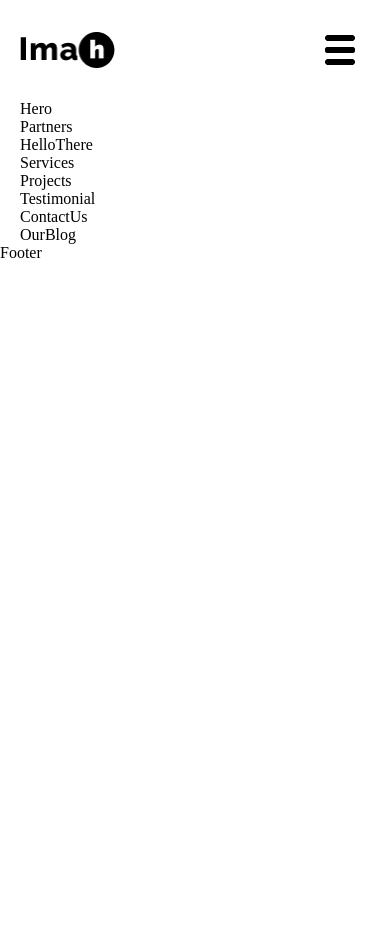
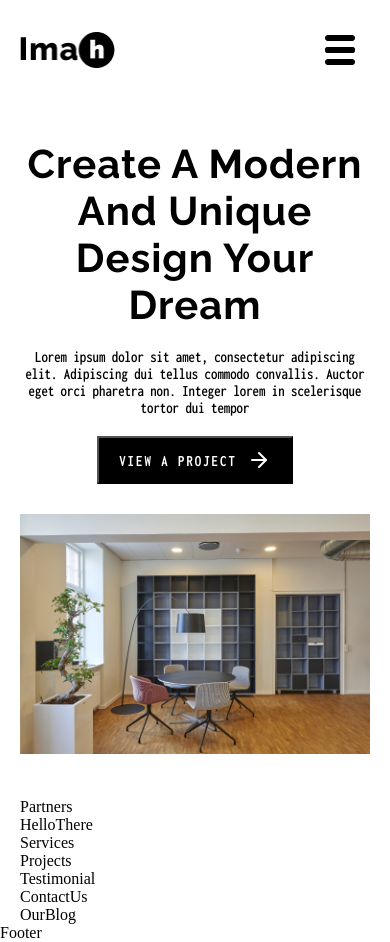
Before and after one commit to aladdinalizada/Imah-front, a React (Vite) app: page / in a window 390 px wide. Before the commit the page ends 844 px from the top, so only its background shows below. Built offline with nearby package versions, Linux system fonts and the light colour scheme.

Commit message:
complete Hero Section

```diff
--- a/src/App.jsx
+++ b/src/App.jsx
@@ -20,8 +20,8 @@ function App() {
         <title>Imah </title>
         <meta name="description" content="Imah is an architecture company" />
       </Helmet>
+      <Hero />
       <div className="container">
-        <Hero />
         <Partners />
         <HelloThere />
         <Services />
--- a/src/pages/Hero/Hero.jsx
+++ b/src/pages/Hero/Hero.jsx
@@ -1,7 +1,28 @@
 import React from "react";
-
+// import Images and icons
+import heroImg from "/assets/pages/hero/hero.png?url";
+import right from "/assets/icons/arrow-right.svg?url";
+// import Styles
+import "./hero.css";
 const Hero = () => {
-  return <div>Hero</div>;
+  return (
+    <div className="heroContainer">
+      <div className="heroText">
+        <h1>Create a modern and unique design your dream</h1>
+        <p>
+          Lorem ipsum dolor sit amet, consectetur adipiscing elit. Adipiscing
+          dui tellus commodo convallis. Auctor eget orci pharetra non. Integer
+          lorem in scelerisque tortor dui tempor
+        </p>
+        <button className="heroBtn">
+          VIEW A PROJECT <img src={right} alt="" />
+        </button>
+      </div>
+      <div className="heroImg">
+        <img src={heroImg} alt="" />
+      </div>
+    </div>
+  );
 };
 
 export default Hero;
--- /dev/null
+++ b/src/pages/Hero/hero.css
@@ -0,0 +1,115 @@
+.heroContainer {
+  width: 100%;
+  padding-left: 99px;
+  padding-top: 40px;
+  padding-bottom: 40px;
+  display: flex;
+  justify-content: space-between;
+  align-items: center;
+}
+/* HORE TEXT */
+.heroContainer .heroText {
+  max-width: 548px;
+  display: flex;
+  flex-direction: column;
+  gap: 40px;
+}
+.heroContainer .heroText h1 {
+  font-family: "Raleway-Bold";
+  font-size: 52px;
+  letter-spacing: 1px;
+  text-transform: capitalize;
+}
+.heroContainer .heroText p {
+  font-family: "Inconsolata_Condensed-SemiBold";
+  font-size: 18px;
+}
+.heroContainer .heroText .heroBtn {
+  width: fit-content;
+  padding: 11px 25px;
+  background-color: black;
+  color: white;
+  display: flex;
+  justify-content: center;
+  align-items: center;
+  gap: 10px;
+  font-family: "Inconsolata_Condensed-Bold";
+  font-size: 18px;
+  letter-spacing: 2px;
+  transition: 1s;
+}
+.heroContainer .heroText .heroBtn:hover {
+  background-color: white;
+  color: black;
+}
+.heroContainer .heroText .heroBtn:hover img {
+  filter: invert(1);
+}
+/* HERO IMAGE */
+.heroContainer .heroImg {
+  width: 730px;
+  height: 500px;
+}
+.heroContainer .heroImg img {
+  width: 100%;
+  height: 100%;
+  object-fit: cover;
+}
+@media (max-width: 1024px) {
+  .heroContainer {
+    padding-left: 40px;
+  }
+  .heroContainer .heroText h1 {
+    font-size: 48px;
+  }
+  .heroContainer .heroText p {
+    font-size: 16px;
+  }
+  .heroContainer .heroImg {
+    width: 600px;
+    height: 400px;
+  }
+}
+@media (max-width: 992px) {
+  .heroContainer {
+    padding-left: 20px;
+  }
+  .heroContainer .heroText h1 {
+    font-size: 40px;
+  }
+  .heroContainer .heroText p {
+    font-size: 16px;
+  }
+  .heroContainer .heroImg {
+    width: 500px;
+    height: 350px;
+  }
+}
+@media (max-width: 768px) {
+  .heroContainer {
+    flex-direction: column;
+    padding: 40px 20px;
+    gap: 30px;
+  }
+  .heroContainer .heroText {
+    max-width: 100%;
+    text-align: center;
+    align-items: center;
+    gap: 20px;
+  }
+  .heroContainer .heroText h1 {
+    font-size: 40px;
+  }
+  .heroContainer .heroText p {
+    max-width: 485px;
+    font-size: 16px;
+  }
+  .heroContainer .heroText .heroBtn {
+    padding: 10px 20px;
+    font-size: 16px;
+  }
+  .heroContainer .heroImg {
+    width: 100%;
+    height: 100%;
+  }
+}
```
Also changed, not shown: public/assets/icons/arrow-right.svg (added).
